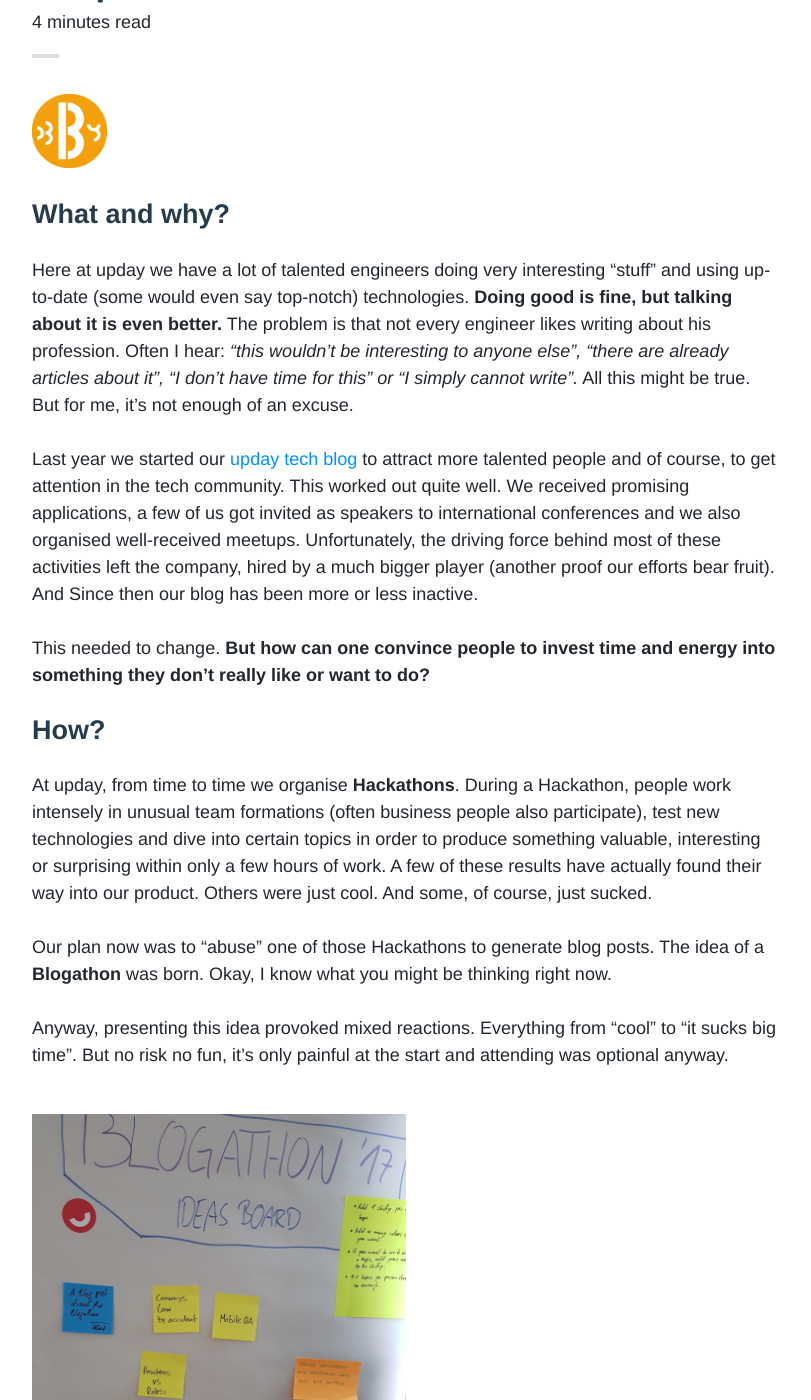
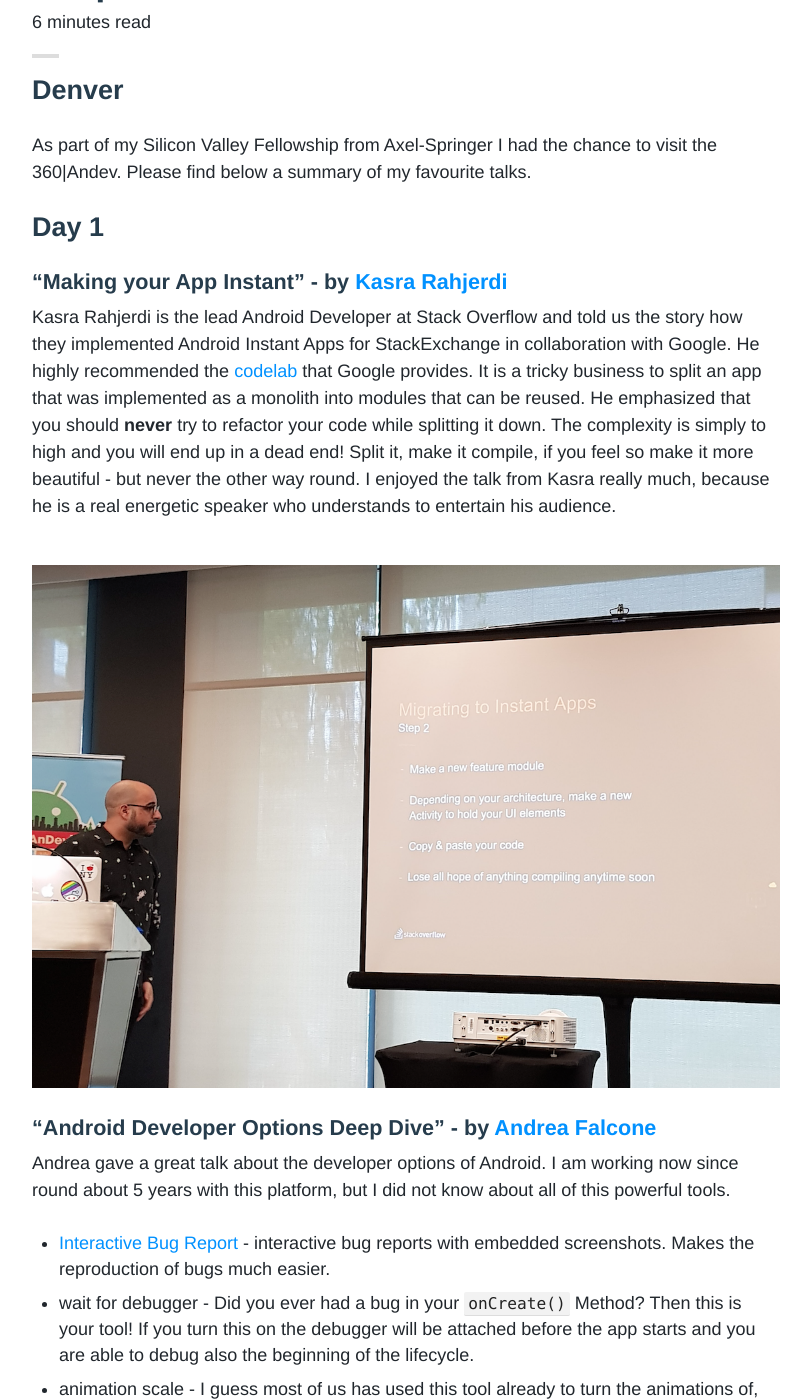
Before and after one commit to upday/upday.github.io, a Jekyll site: the page built from _posts/blog/2017-07-14-360_andev.md, in a window 1280 px wide and 1400 px high, scrolled down 210 px. Shown: the whole window, without its empty margins (234-1045 px from the left). Built offline with Jekyll 4.4.1, drawn with Linux system fonts in a browser that asks for light colours; nearby versions of some CDN libraries; some web fonts are replaced; comment, search, counter and statistics services are not loaded; some of the changed text lies outside the part shown.

Commit message:
more stuff

````diff
--- a/_posts/blog/2017-07-14-360_andev.md
+++ b/_posts/blog/2017-07-14-360_andev.md
@@ -6,116 +6,148 @@
 categories: blog
 author: peter_krauss
 excerpt: Nice learnings, a lot of great people and a former updudette who is now speaking for Google = two days of fun!
-tags: [Android, Conference]
+tags: [Android, Conference, Fellowship]
 image:
-date: 2017-07-14T01:00:00-04:00
+date: 2017-07-17T01:00:00-04:00
 ---
 
-<left>
+## Denver
+As part of my Silicon Valley Fellowship from Axel-Springer I had the chance to visit the 360|Andev. Please find below
+a summary of my favourite talks.
+
+## Day 1
+
+#### "Making your App Instant" - by <a href="https://twitter.com/jc4p">Kasra Rahjerdi </a>
+Kasra Rahjerdi is the lead Android Developer at Stack Overflow and told us the story how they implemented Android Instant Apps
+for StackExchange in collaboration with Google. He highly recommended the [codelab](https://codelabs.developers.google.com/codelabs/android-instant-apps/#0)
+that Google provides. It is a tricky business to split an app that was implemented as a monolith into modules that can be reused.
+He emphasized that you should **never** try to refactor your code while splitting it down. The complexity is simply to high
+and you will end up in a dead end! Split it, make it compile, if you feel so make it more beautiful - but never the other way round.
+I enjoyed the talk from Kasra really much, because he is a real energetic speaker who understands to entertain his audience.
+
+<center>
     <picture>
-        <img src="/images/blog/blogathon_2017/blogathon_2017_logo.png"
-        width="10%" height="10%"
-        alt="Blogathon 2017 Logo" >
+        <img src="/images/blog/andev/instant.png" alt="Making your App Instant" >
     </picture>
-</left>
+</center>
 
-## What and why?
+#### "Android Developer Options Deep Dive" - by <a href="https://twitter.com/asfalcone">Andrea Falcone</a>
+Andrea gave a great talk about the developer options of Android. I am working now since round about 5 years with this platform,
+but I did not know about all of this powerful tools.
 
-Here at upday we have a lot of talented engineers doing very interesting “stuff” and using up-to-date (some would even say top-notch) technologies.
-**Doing good is fine, but talking about it is even better.** The problem is that not every engineer likes writing about his profession.
-Often I hear: *“this wouldn’t be interesting to anyone else”, “there are already articles about it”, “I don’t have time for this” or “I simply cannot write”.*
-All this might be true. But for me, it’s not enough of an excuse.
+* [Interactive Bug Report](https://developer.android.com/studio/debug/bug-report.html) - interactive bug reports with
+embedded screenshots. Makes the reproduction of bugs much easier.
+* wait for debugger - Did you ever had a bug in your ```onCreate()``` Method? Then this is your tool! If you turn this on the
+debugger will be attached before the app starts and you are able to debug also the beginning of the lifecycle.
+* animation scale - I guess most of us has used this tool already to turn the animations of, because they are problematic
+for our espresso tests. But the tool is much more powerful. It allows you to change the duration of all animations.
+If you set it to *Animation scale 10x* the animation will be speed up by the factor 10
+The tweet below from [Kelly Schuster](https://twitter.com/KellyShuster) shows with an awesome sketchnote the complete
+content of the talk.
 
-Last year we started our [upday tech blog](http://upday.github.io/) to attract more talented people and of course,
-to get attention in the tech community. This worked out quite well. We received promising applications,
-a few of us got invited as speakers to international conferences and we also organised well-received meetups.
-Unfortunately, the driving force behind most of these activities left the company, hired by a much bigger player
-(another proof our efforts bear fruit). And Since then our blog has been more or less inactive.
+<center>
+<blockquote class="twitter-tweet" data-lang="de"><p lang="en" dir="ltr">Such an amazing talk by <a href="https://twitter.com/asfalcone">@asfalcone</a> on the Android developer options!! I almost ran out of room 😅 <a href="https://twitter.com/hashtag/360andev?src=hash">#360andev</a> <a href="https://t.co/26SpAoaze7">pic.twitter.com/26SpAoaze7</a></p>&mdash; Kelly Shuster (@KellyShuster) <a href="https://twitter.com/KellyShuster/status/885615344320040960">13. Juli 2017</a></blockquote>
+<script async src="//platform.twitter.com/widgets.js" charset="utf-8"></script>
+</center>
 
-This needed to change. **But how can one convince people to invest time and energy into something they don’t really like or want to do?**
+#### "There is room for improvement" - by [Florina Muntenescu](https://twitter.com/FMuntenescu)
 
-## How?
+Of course this was my favourite talk! It is awesome to see Florina, our former updudette and greatest advocate of upday,
+now as a Google Developer Advocate. Google published at the I/O 2017 the [Android Architecture Components](https://developer.android.com/topic/libraries/architecture/index.html)
+which also includes a persistence API called [Room](https://developer.android.com/topic/libraries/architecture/room.html).
+Room is not an ORM. Instead it is a wrapper that simplifies the handling of SQLite in Android. Therefore it provides convenient
+API's to define table structures, relationships and migrations. It provides compile time checks of SQLite Statements and
+can return RxJava based Flowables and Observables or [LiveData](https://developer.android.com/topic/libraries/architecture/index.html)
+observables. The reactive nature makes it nicely testable.
 
-At upday, from time to time we organise **Hackathons**. During a Hackathon, people work intensely in unusual team formations
-(often business people also participate), test new technologies and dive into certain topics in order to produce something valuable,
-interesting or surprising within only a few hours of work. A few of these results have actually found their way into our product.
-Others were just cool. And some, of course, just sucked.
+<center>
+    <picture>
+        <img src="/images/blog/andev/room.jpg" alt="Making your App Instant" >
+    </picture>
+</center>
 
-Our plan now was to “abuse” one of those Hackathons to generate blog posts. The idea of a **Blogathon** was born.
-Okay, I know what you might be thinking right now.
+Awesome sketchnote from [Chiu-Ki Chan](https://twitter.com/chiuki) about Florinas talk.
 
-Anyway, presenting this idea provoked mixed reactions. Everything from “cool” to “it sucks big time”.
-But no risk no fun, it’s only painful at the start and attending was optional anyway.
+<center>
+<blockquote class="twitter-tweet" data-lang="de"><p lang="en" dir="ltr">Data Persistence in Andorid. There is Room for improvement by <a href="https://twitter.com/FMuntenescu">@FMuntenescu</a> <a href="https://twitter.com/hashtag/360AnDev?src=hash">#360AnDev</a> <a href="https://twitter.com/hashtag/sketchnotes?src=hash">#sketchnotes</a> <a href="https://t.co/tXwMLZ0Vem">pic.twitter.com/tXwMLZ0Vem</a></p>&mdash; Chiu-Ki Chan (@chiuki) <a href="https://twitter.com/chiuki/status/885634916603502592">13. Juli 2017</a></blockquote>
+<script async src="//platform.twitter.com/widgets.js" charset="utf-8"></script>
+</center>
+
+#### Social Event
+The andev
+
+<center>
+    <picture>
+        <img src="/images/blog/andev/pizza.jpg" alt="Social Event" >
+    </picture>
+</center>
 
 
-<left>
+## Day 2
+
+#### "Don't fear SQL" - by [Leandro Favarin](https://twitter.com/leandrofavarin)
+[slides](https://speakerdeck.com/leandrofavarin/dont-fear-sql-360andev-2017)
+
+Leandro is the Lead Android Developer of the Berlin based startup [Blinkist](http://www.blinkist.com).
+*SQLDElight* and *SQLBrite*
+
+ToDo mit eigenem Tweet ersetzen
+<center>
+<blockquote class="twitter-tweet" data-lang="de"><p lang="en" dir="ltr">Data Persistence in Andorid. There is Room for improvement by <a href="https://twitter.com/FMuntenescu">@FMuntenescu</a> <a href="https://twitter.com/hashtag/360AnDev?src=hash">#360AnDev</a> <a href="https://twitter.com/hashtag/sketchnotes?src=hash">#sketchnotes</a> <a href="https://t.co/tXwMLZ0Vem">pic.twitter.com/tXwMLZ0Vem</a></p>&mdash; Chiu-Ki Chan (@chiuki) <a href="https://twitter.com/chiuki/status/885634916603502592">13. Juli 2017</a></blockquote>
+<script async src="//platform.twitter.com/widgets.js" charset="utf-8"></script>
+</center>
+
+#### "RX by example - The Multicast edition Vol 3" - by [Kaushik Gopal](https://twitter.com/kaushikgopal)
+[slides](https://speakerdeck.com/kaushikgopal/rx-by-example-volume-3-the-multicast-edition)
+
+If you ever had the feeling that RxJava is awesome but pretty tough to learn - well you're not alone. But no worries Kaushik comes to the rescue.
+He presented in Denver the third part of his "RX by example" series. Volume 3 shows you how to *Multicast* events to several subscribers and when to use
+```publish()```, ```refCount()``` and ```autoConnect()``` or in which permutations. He did an awesome job by visualizing this
+complex topic in an understandlble manner - so go and checkout his slides!
+
+<center>
     <picture>
-        <img src="/images/blog/blogathon_2017/blogathon_2017_ideas_board.jpg"
-        width="50%" height="50%"
-        alt="Ideas Board" >
+        <img src="/images/blog/andev/rx.jpg" alt="RX by example" >
     </picture>
-</left>
+</center>
 
-#### "There is room for improvement" - by <a href="https://twitter.com/FMuntenescu">Florina Muntenescu</a>
+#### "Finding and Fixing Performance Problems" - [Chet Haase](https://twitter.com/chethaase) and [Romain Guy](https://twitter.com/romainguy)
 
-#### "Making your App Instant" - by <a href="https://twitter.com/jc4p">Kasra Rahjerdi </a>
+Chet and Romain showed on the example of the Google Play Store how to debug performance issues in an app. In this case there is
+a noticable lag while scrolling through the list of apps. They used the new profiler tool from [Android Studio 3](), that allows a deep dive into
+all the layers and threads of the view. It can be controlled like a shooter, by using w,a,s,d :-) By using the [Hierarchy viewer]()
+they figured out that the Play Store has way too many views to be rendered smoothly. Inside of the Android team they use [gfxinfo] to meassure
+the performance of the app after every build and visualize it in a dashboard over time. At upday we are doing a similar thing with our ui
+tests, to discover issues in the test suite. Maybe we can use the same tech stack (elastic search and grafana) to visualize the performance of our app.
 
-#### "Android Developer Options Deep Dive" - by <a href="https://twitter.com/asfalcone">Andrea Falcone</a>
-
-#### "Don't fear SQL" - by  <a href="https://twitter.com/leandrofavarin">Leandro Favarin</a>
-https://speakerdeck.com/leandrofavarin/dont-fear-sql-360andev-2017
-
-#### "RX by example - The Multicast edition Vol 3" - by <a href="https://twitter.com/kaushikgopal">Kaushik Gopal</a>
-https://speakerdeck.com/kaushikgopal/rx-by-example-volume-3-the-multicast-edition
-
-#### "Finding and Fixing Performance Problems" - Chet Haase (https://twitter.com/chethaase) and Romain Guy (https://twitter.com/romainguy)
+<center>
+    <picture>
+        <img src="/images/blog/andev/perf.jpg" alt="Finding and Fixing Performance Problems" >
+    </picture>
+</center>
 
 #### "Deep Android Integrations" - by <a href="https://twitter.com/tsmith">Ty Smith</a>
-https://www.youtube.com/watch?v=5C5bgY84WXw
+[video from another conf, but same talk](https://www.youtube.com/watch?v=5C5bgY84WXw)
 
-#### "Suggestions for a Totally Better Programming Language" - <a href="https://twitter.com/chethaase">Chet Haase</a> and <a href="https://twitter.com/romainguy">Romain Guy</a>
+Ty implemented already for several companies (Evernote, LinkedIn and now uber) integrations into there app. He gave a neat
+tutorial how to utilize ```content providers``` and ```intents``` to communicate from one app with another one. So if you have to do
+something similar, check out his talk!
 
+#### "Suggestions for a Totally Better Programming Language" - [Chet Haase](https://twitter.com/chethaase) and [Romain Guy](https://twitter.com/romainguy)
 
-<left>
+I am not sure what I liked the most, the emoji based language features (see pic below) or to introduce some politeness to the compiler
+like ```doWork().please()``` :-) - most funniest talk I've joined so far!
+
+<center>
     <picture>
-        <img src="/images/blog/blogathon_2017/blogathon_2017_agenda.jpg"
-        width="50%" height="50%"
-        alt="Agenda" >
+        <img src="/images/blog/andev/emoji.jpg" alt="Suggestions for a Totally Better Programming Language" >
     </picture>
-</left>
-
-## And...?
-
-To make a long story short, our Blogathon was quite a success. **We ended up with 8 finished or nearly finished articles** covering topics
-from tutorials to personal insights from our daily business. You will be able to read the best of them in our [upday tech blog](http://upday.github.io/)
-during the next few weeks.
-
-To finally **publish** them, all articles have to pass a **quality gate**.
-We are used to challenging ourselves in terms of high standards so why shouldn’t this apply to our written output as well?
-
-These are the finishing steps to get a blog post out on the street:
-
-* **finish** your article to the point you are happy and proud of it
-* let one or two **peers review** it for clarity (this might be an iterative process)
-* let a **native speaker review** it
-* clone and create a branch of our blog repository
-* add your article (Markdown)
-* optimise the **layout**, give it a **readable structure**, **emphasise** important passages and add **keywords**
-* give your article a **final review**
-* merge the branch and publish it
+</center>
 
 ## Summary
 
-**Everybody can write** and everybody should! Sharing thoughts or findings with others is rewarding.
-It is more blessed to give than to receive. Writing also serves as a good reflection on what you have achieved.
-It might also inspire others or merely put a smile on someone else’s face. Of course it requires work and time but it is also fun and satisfactory.
-It is not unlikely that you will actually help someone else with exactly the piece of information he or she were desperately looking for.
-
-**For us this Blogathon was a success.** As I mentioned before, only in the beginning it hurt, but just a little bit.
-I’m convinced we are now motivated enough to produce blog posts more regularly and with the knowledge that *“I’m able to do it
-because I already did”* and *“I do have something valuable to say”* gave a lot of drive and confidence to everyone involved.
-
-We will have another Blogathon for sure sometime.
+To make it short: **Awesome conference!** Great opportunity to meet the Android community and big part of the Google crowd.
+If you have the chance to visit the 360|Andev in Denver - go for it!
 
 <center>
     <picture>
````
Also changed, not shown: images/blog/andev/emoji.jpg (added), images/blog/andev/instant.png (added), images/blog/andev/perf.jpg (added), images/blog/andev/pizza.jpg (added), images/blog/andev/room.jpg (added), images/blog/andev/rx.jpg (added), images/blog/andev/sql.jpg (added).
